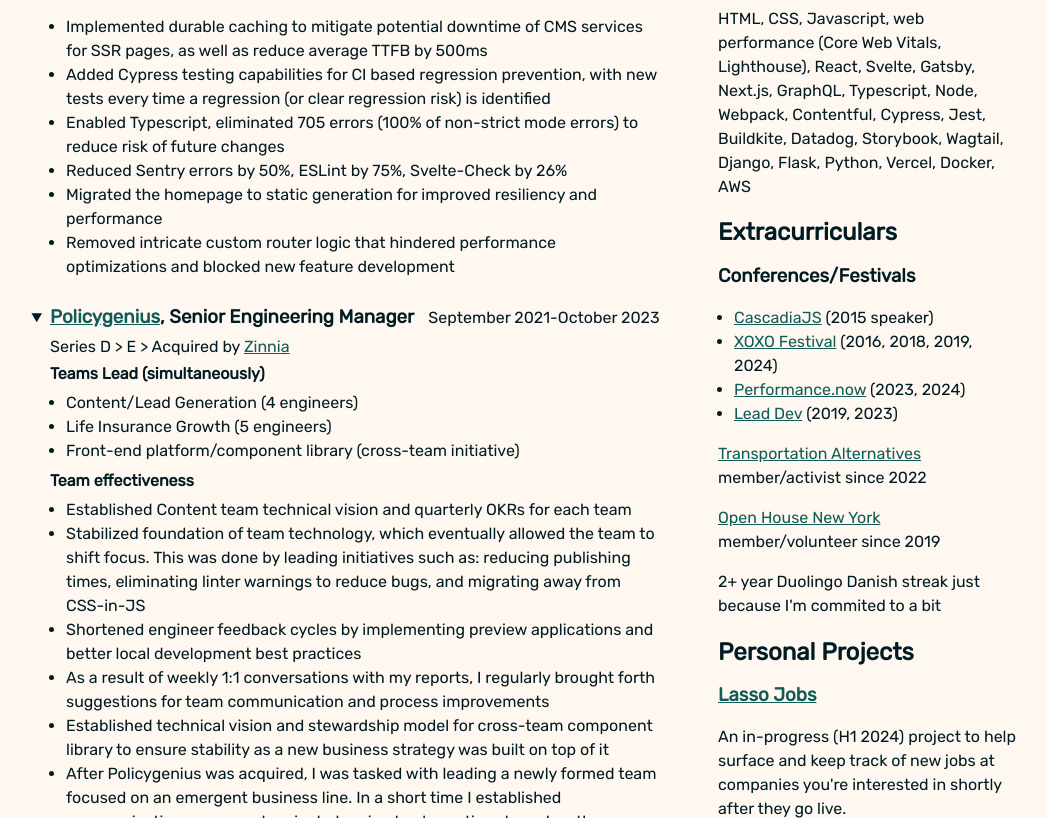
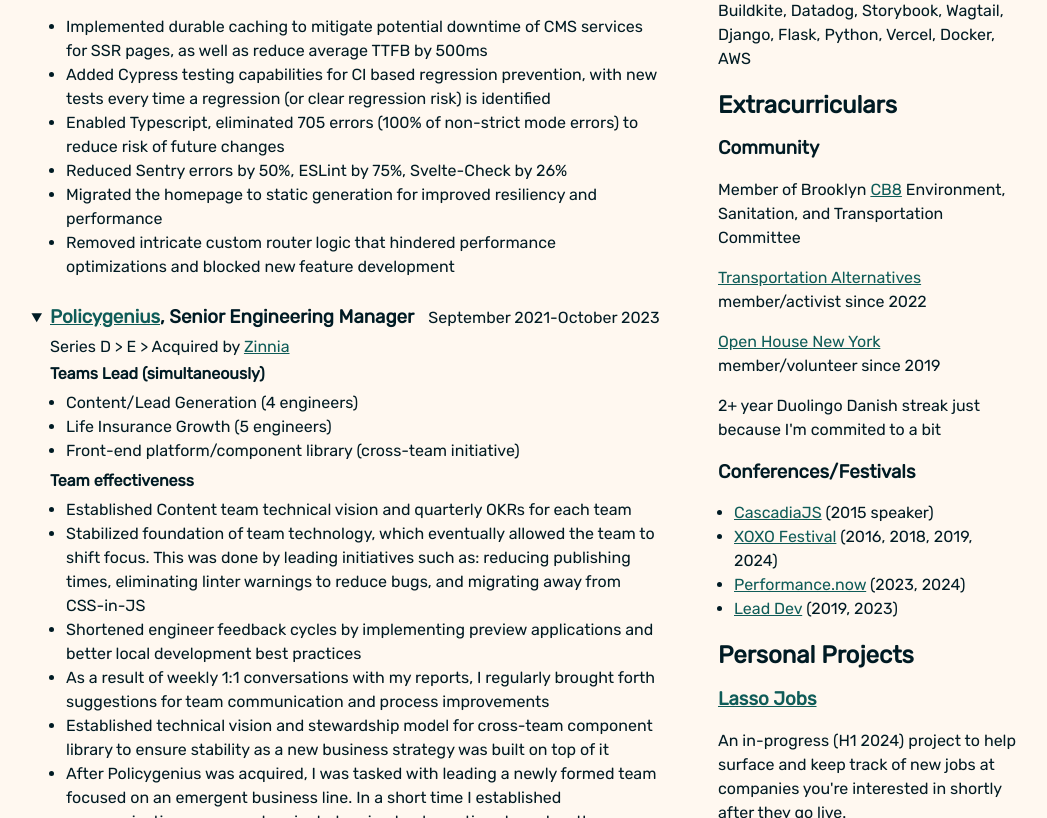
Before and after one commit to alanmoo/alanmoo-svelte, a SvelteKit app: page /resume in a window 1280 px wide. Shown: the part 1000-1818 px from the top of the page, without its empty margins (106-1153 px from the left). Built offline with nearby package versions, Linux system fonts and the light colour scheme.

Commit message:
CB8 committee membership

```diff
--- a/src/routes/resume/+page.svelte
+++ b/src/routes/resume/+page.svelte
@@ -65,10 +65,10 @@
         Focused on leading teams to solve problems for the business via a
         generative, devOps-oriented culture
       </p>
-
+      <!--
       <h2>Ideal role</h2>
       <p>Hybrid in NYC, open to remote.</p>
-      <p>Engineering Manager or Director</p>
+      <p>Engineering Manager or Director</p> -->
 
       <h2>Leadership strengths</h2>
       <p>
@@ -83,6 +83,22 @@
         Django, Flask, Python, Vercel, Docker, AWS
       </p>
       <h2>Extracurriculars</h2>
+      <h3>Community</h3>
+      <p>
+        Member of Brooklyn <a
+          href="https://www.brooklyncb8.org/"
+          target="_blank">CB8</a
+        > Environment, Sanitation, and Transportation Committee
+      </p>
+      <p>
+        <a href="https://transalt.org/">Transportation Alternatives</a> member/activist
+        since 2022
+      </p>
+      <p>
+        <a href="https://ohny.org">Open House New York</a> member/volunteer since
+        2019
+      </p>
+      <p>2+ year Duolingo Danish streak just because I'm commited to a bit</p>
       <h3>Conferences/Festivals</h3>
       <ul>
         <li><a href="https://cascadiajs.com/">CascadiaJS</a> (2015 speaker)</li>
@@ -92,15 +108,6 @@
         <li><a href="https://perfnow.nl/">Performance.now</a> (2023, 2024)</li>
         <li><a href="https://leaddev.com/">Lead Dev</a> (2019, 2023)</li>
       </ul>
-      <p>
-        <a href="https://transalt.org/">Transportation Alternatives</a> member/activist
-        since 2022
-      </p>
-      <p>
-        <a href="https://ohny.org">Open House New York</a> member/volunteer since
-        2019
-      </p>
-      <p>2+ year Duolingo Danish streak just because I'm commited to a bit</p>
       <h2>Personal Projects</h2>
       <h3><a href="https://lassojobs.lol/">Lasso Jobs</a></h3>
       <p>
```
